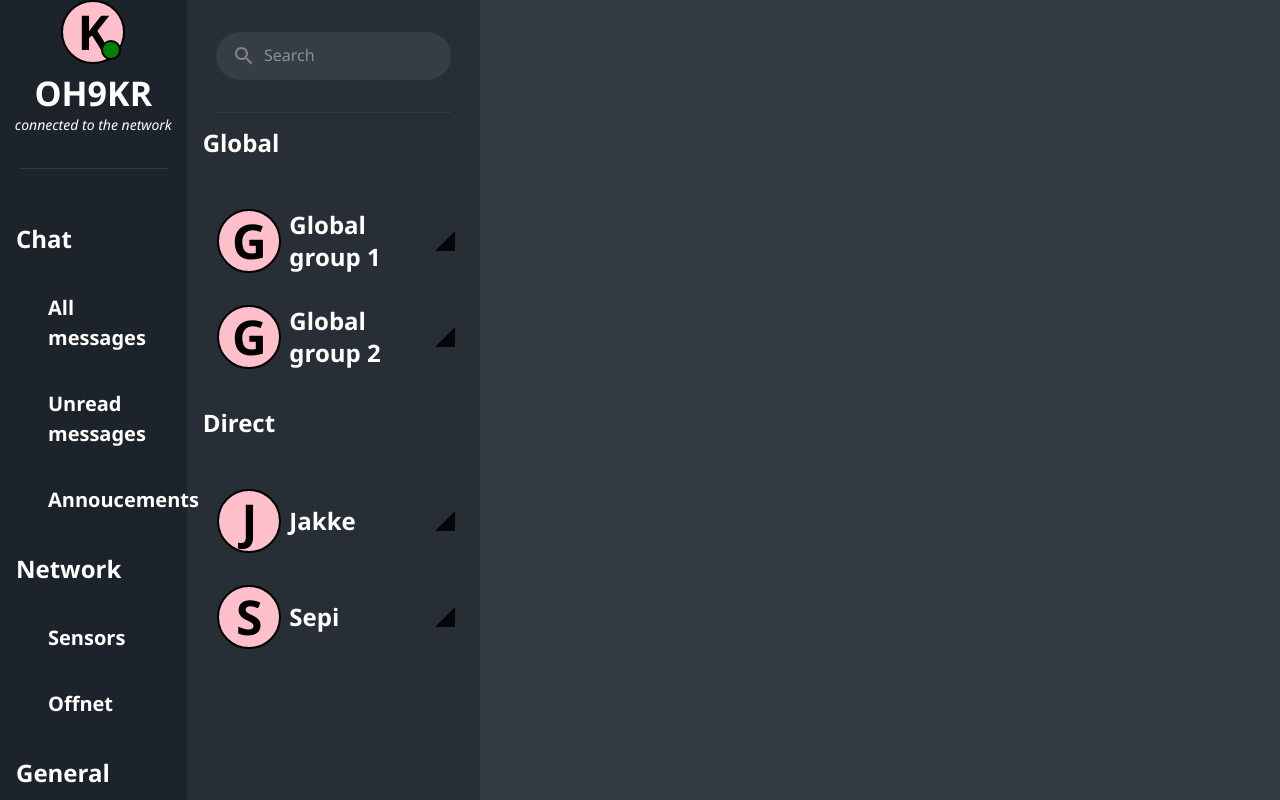
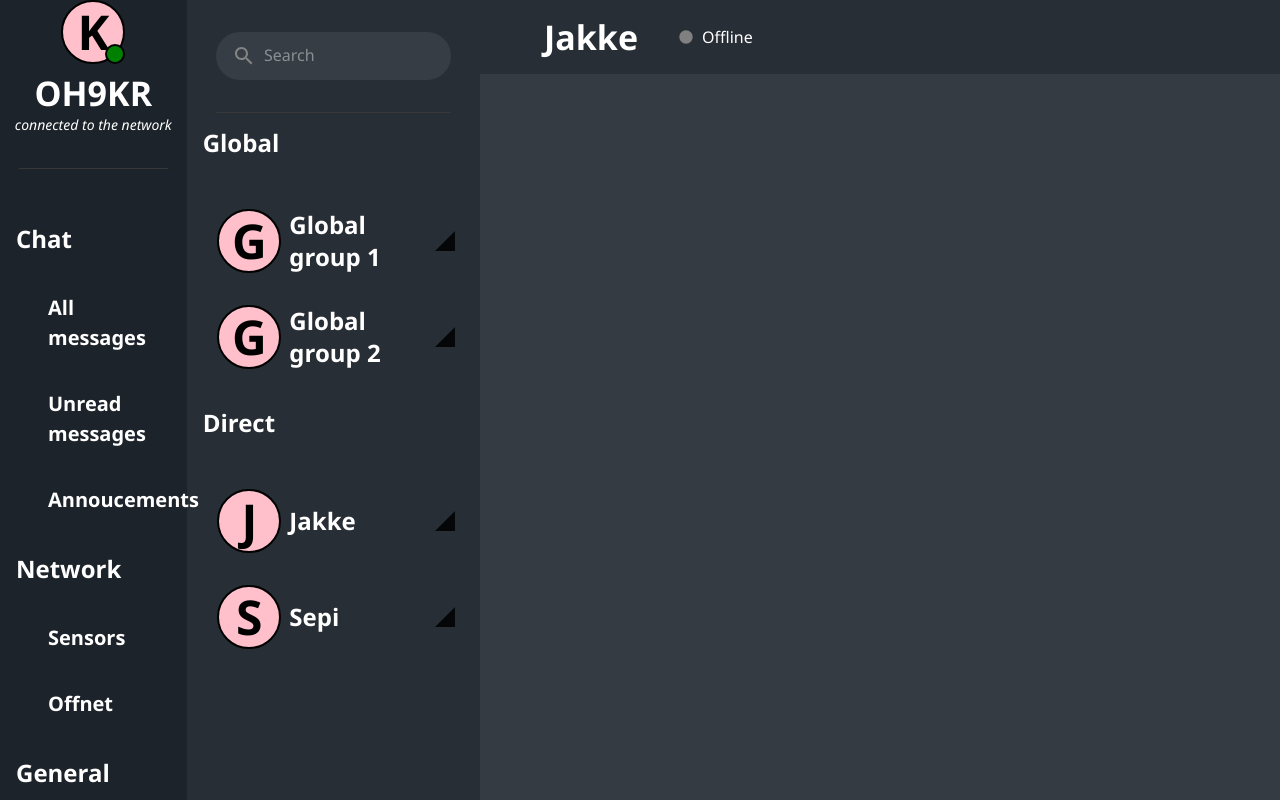
Before and after one commit to komppa/LoRaChat_v4, a React (Create React App) app in the folder web/: page / in a window 1280 px wide. Shown: the top 800 px of the page. Built offline with nearby package versions, Linux system fonts and the light colour scheme; the HTML template or start-up script is replaced by a standard one; a web font is replaced by a local one.

Commit message:
implement header for chat window

```diff
--- /dev/null
+++ b/web/src/components/Chat.tsx
@@ -0,0 +1,53 @@
+import { Typography } from '@mui/material'
+import { Box } from '@mui/material'
+import React from 'react'
+import { Circle } from '@mui/icons-material'
+
+
+interface ChatHeaderProps {
+    name: string;
+    online: boolean;
+}
+
+export const ChatHeader: React.FC<ChatHeaderProps> = ({ name, online }) => {
+
+    return (
+        <Box
+            sx={{
+                display: 'flex',
+                alignItems: 'center',
+                padding: '0.5rem',
+                backgroundColor: '#282e35',
+            }}
+        >
+            <Typography
+                variant="h4"
+                sx={{
+                    marginLeft: '3rem',
+                    marginRight: '2rem',
+                    color: 'white',
+                    fontWeight: 'bold',
+                    padding: '0.5rem',
+                }}
+            >
+                { name }
+            </Typography>
+            <Circle
+                sx={{
+                    marginRight: '0.5rem',
+                    fontSize: '1rem',
+                    color: online ? 'green' : 'gray',
+                }}
+            />
+            <Typography
+                variant="body1"
+                sx={{ color: 'white' }}
+            >
+                {
+                    online ? 'Online' : 'Offline'
+                }
+            </Typography>
+        </Box>
+    )
+
+}
--- a/web/src/components/MyAvatar.tsx
+++ b/web/src/components/MyAvatar.tsx
@@ -43,8 +43,8 @@ const MyAvatar: React.FC<MyAvatarProps> = ({ callsign }) => {
                         borderRadius: '50%',
                         backgroundColor: 'green',
                         position: 'absolute',
-                        bottom: 4,
-                        right: 4,
+                        bottom: 0,
+                        right: 0,
                         border: '2.5px solid black',
                     }}
                 />
--- a/web/src/views/ChatPage.tsx
+++ b/web/src/views/ChatPage.tsx
@@ -10,9 +10,10 @@ import MainMenu from '../components/MainMenu'
 import SearchBar from '../components/SearchBar'
 import { MenuTitle } from '../components/MenuListButton'
 import ChatSelectButton from '../components/ChatSelectButton'
+import { ChatHeader } from '../components/Chat'
 
 
-const ChatPage: React.FC = () => {
+const ChatPage = () => {
 
 
     return (
@@ -63,6 +64,7 @@ const ChatPage: React.FC = () => {
                 }}
             >
 
+                <Hidden mdDown>
                     <SearchBar />
 
                     <Divider
@@ -98,7 +100,7 @@ const ChatPage: React.FC = () => {
                         name='Sepi'
                     />
 
-
+                </Hidden>
             </Grid>
 
             {/* Chat window */}
@@ -112,6 +114,10 @@ const ChatPage: React.FC = () => {
                 }}
             >
 
+                <ChatHeader name='Jakke' online={false} />
+                {/* <Chat />
+                <ChatInput /> */}
+
             </Grid>
 
         </Grid>
```
Lines whose indentation alone changed are shown as unchanged.
